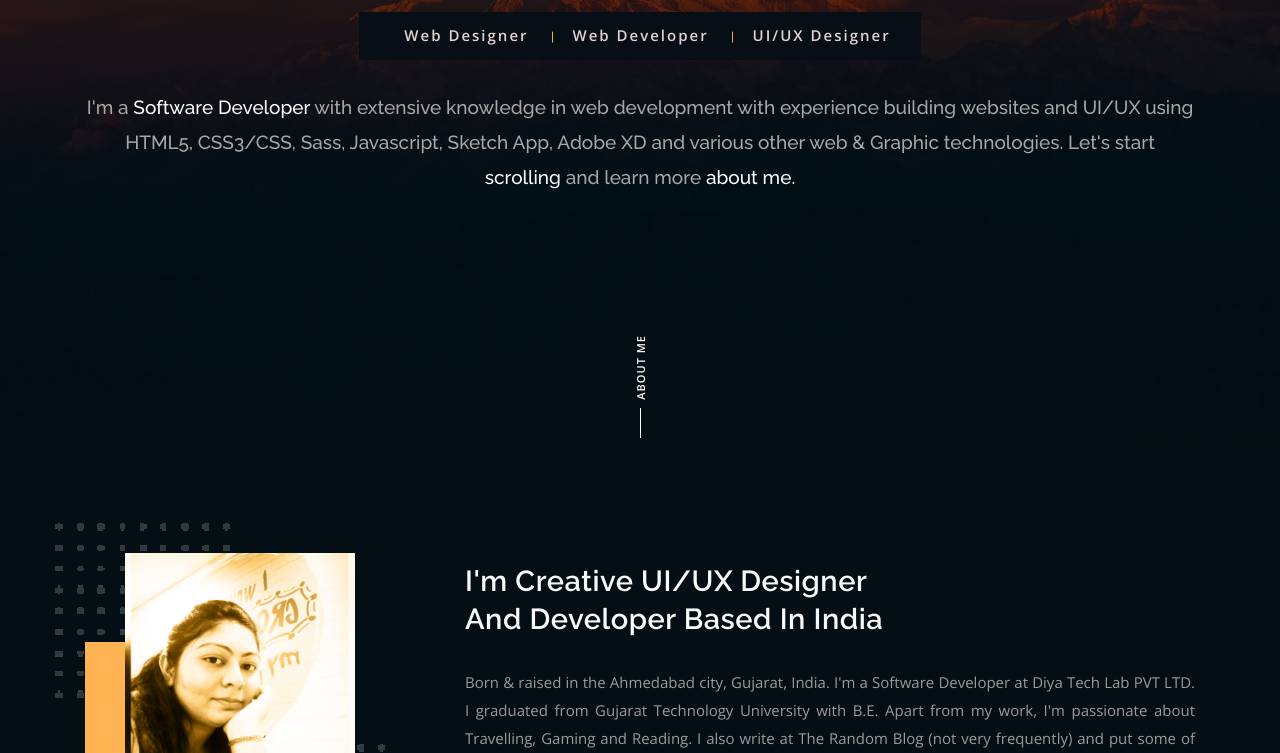
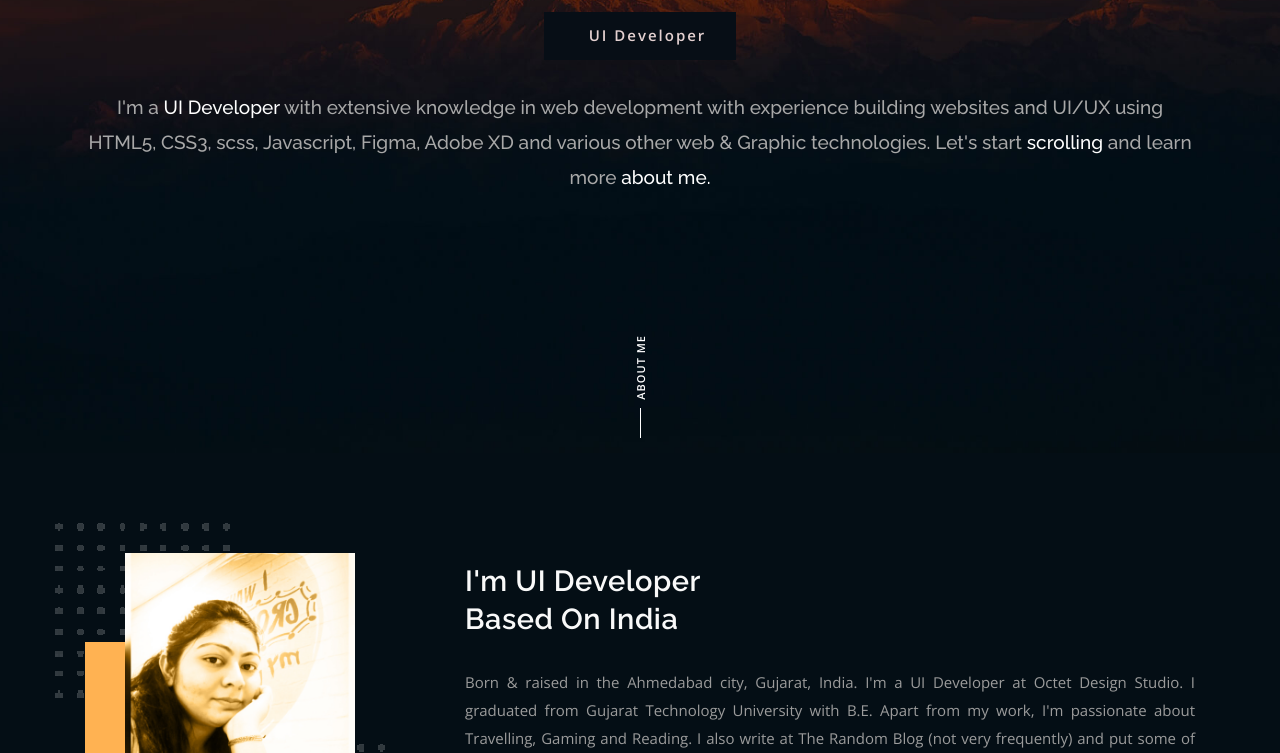
Before and after one commit to designer-monika/portfolio, a plain HTML site: page index.html in a window 1280 px wide. Shown: the part 347-1100 px from the top of the page. Drawn offline with nearby package versions, Linux system fonts and the light colour scheme.

Commit message:
index changes

```diff
--- a/index.html
+++ b/index.html
@@ -94,11 +94,9 @@
                         <!-- Heading Title For Header -->
                         <h1 class=""><span>I'm</span> Monika Bhojani</h1>
                         <ul class="banner-meta d-none d-md-inline-block">
-                            <li>Web Designer</li>
-                            <li>Web Developer</li>
-                            <li>UI/UX Designer</li>
+                            <li>UI Developer</li>
                         </ul>
-                        <h3 class="d-none d-md-block">I'm a <span>Software Developer</span> with extensive knowledge in web development with experience building websites and UI/UX using HTML5, CSS3/CSS, Sass, Javascript, Sketch App, Adobe XD and various other web & Graphic technologies. Let's start <span>scrolling</span> and learn more <span>about me.</span></h3>
+                        <h3 class="d-none d-md-block">I'm a <span>UI Developer</span> with extensive knowledge in web development with experience building websites and UI/UX using HTML5, CSS3, scss, Javascript, Figma, Adobe XD and various other web & Graphic technologies. Let's start <span>scrolling</span> and learn more <span>about me.</span></h3>
                         <a href="#about" class="down d-none d-md-block">
                         <span class="down-one"></span>
                         <span class="down-two">About Me</span>
@@ -128,9 +126,9 @@
                         <div class="info-about">
                             <!-- Title Of Section Left -->
                             <div class="section-title-left">
-                                <h3>I'm Creative UI/UX Designer <br> And Developer Based In India</h3>
+                                <h3>I'm UI Developer <br> Based On India</h3>
                             </div>
-                            <p class="mb-10 text-justify">Born & raised in the Ahmedabad city, Gujarat, India. I'm a Software Developer at Diya Tech Lab PVT LTD.  I graduated from Gujarat Technology University with B.E. Apart from my work, I'm passionate about Travelling, Gaming and Reading. I also write at The Random Blog (not very frequently) and put some of my photographs on The Unwinding Beauty (You can follow this on Insta, Twitter as well).</p>
+                            <p class="mb-10 text-justify">Born & raised in the Ahmedabad city, Gujarat, India. I'm a UI Developer at Octet Design Studio. I graduated from Gujarat Technology University with B.E. Apart from my work, I'm passionate about Travelling, Gaming and Reading. I also write at The Random Blog (not very frequently) and put some of my photographs on The Unwinding Beauty (You can follow this on Insta, Twitter as well).</p>
                             <p class="mb-30 text-justify">You can find my random thoughts on Twitter and Facebook, beautiful pics on Instagram and almost a full resume on Linkedin. For work inquires please send me an email.</p>
                             <div class="profile">
                                 <div class="row">
```
